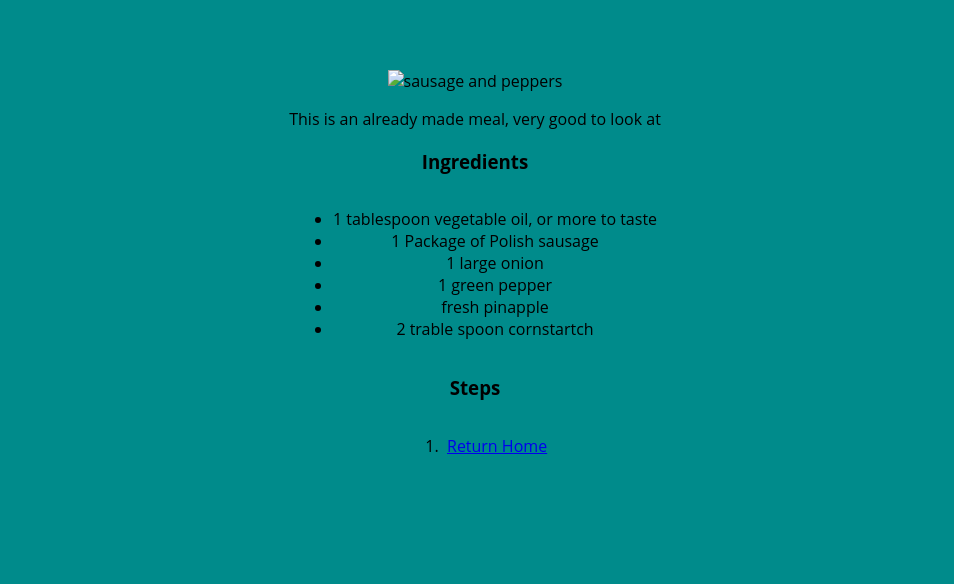
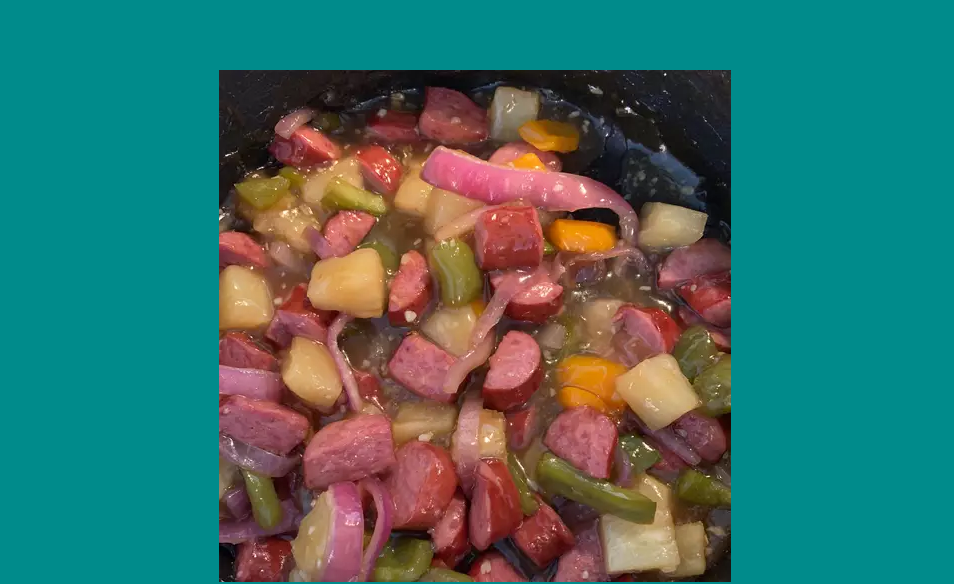
Before and after one commit to newby3010/odin-recipes, a plain HTML site: page recipes/HawaiianSausage.html in a window 1280 px wide. Shown: the part 232-816 px from the top of the page, without its empty margins (165-1119 px from the left). Drawn offline with Linux system fonts and the light colour scheme.

Commit message:
fixed image

```diff
--- a/recipes/HawaiianSausage.html
+++ b/recipes/HawaiianSausage.html
@@ -10,7 +10,7 @@
   <body>
     <h2 class="odin">Hawaiian Sausage</h2>
 
-    <img src="../images/HawaiianSausage.png" alt="sausage and peppers"><br>
+    <img src="../images/hawaiian sausage.png" alt="sausage and peppers"><br>
 
      <p>This is an already made meal, very good to look at
        </p>
```
